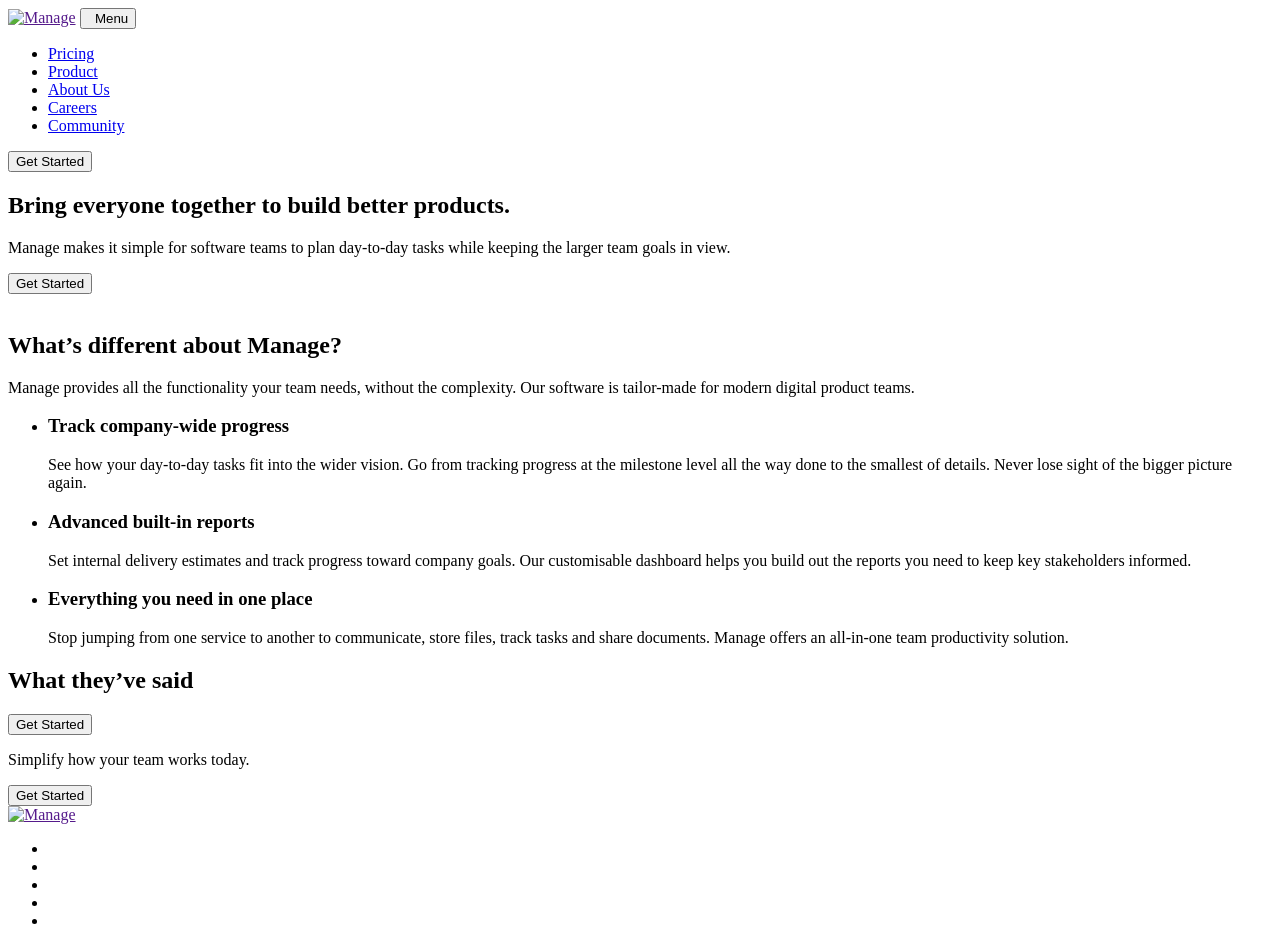
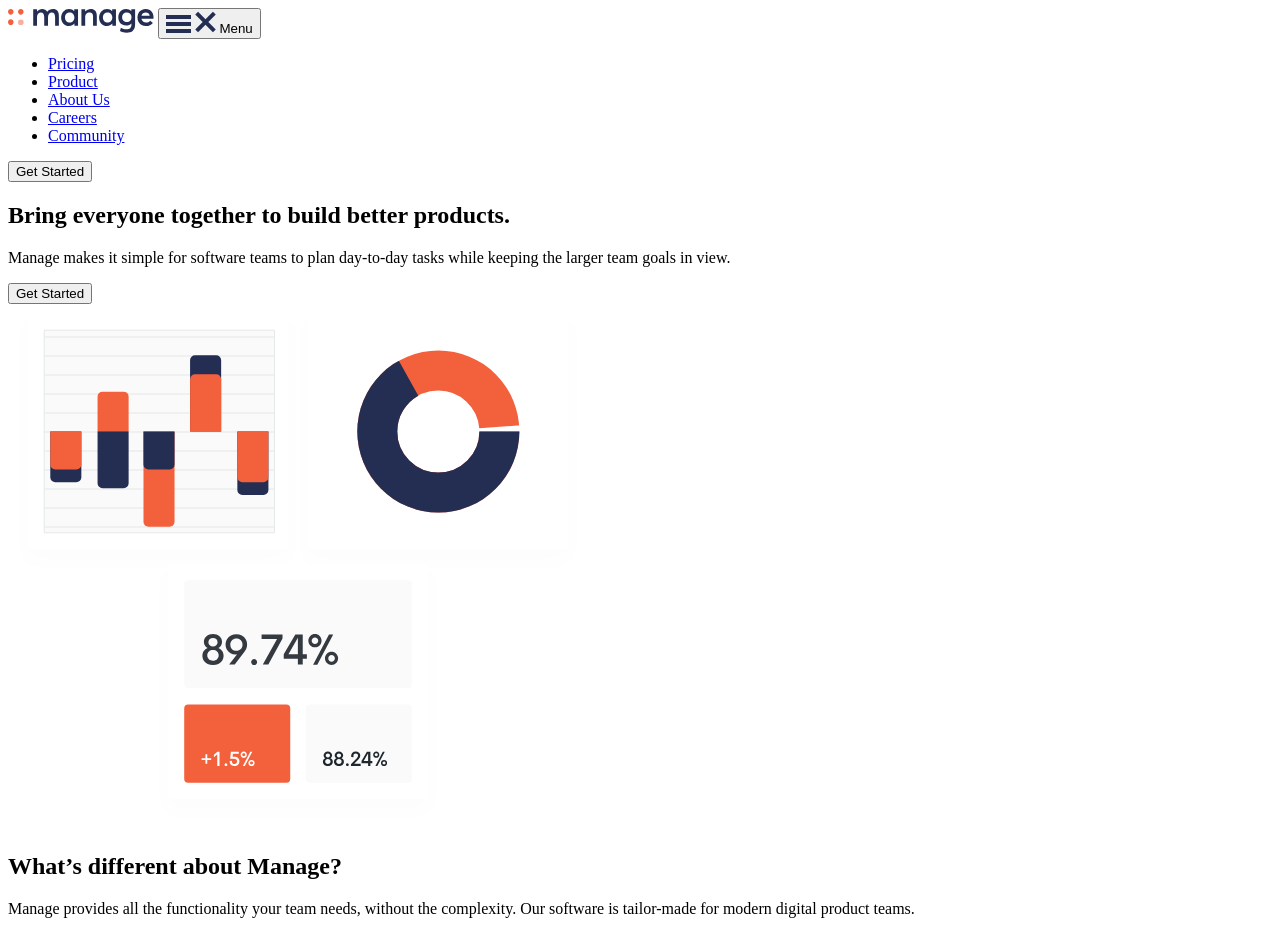
Before and after one commit to MuruganInsight/responsive, a plain HTML site: page index.html in a window 1280 px wide. Shown: the top 933 px of the page. Drawn offline with Linux system fonts and the light colour scheme; the site is published under a folder, as on GitHub Pages, so addresses that start at the root find nothing.

Commit message:
Paths corrected

```diff
--- a/index.html
+++ b/index.html
@@ -9,23 +9,23 @@
 <link rel="preconnect" href="https://fonts.gstatic.com" crossorigin>
 <link href="https://fonts.googleapis.com/css2?family=Be+Vietnam+Pro:wght@400;500;700&display=swap" rel="stylesheet">
 
-    <script type="module" crossorigin src="/assets/index.599c1f05.js"></script>
-    <link rel="stylesheet" href="/assets/index.f2ff8300.css">
+    <script type="module" crossorigin src="./assets/index.599c1f05.js"></script>
+    <link rel="stylesheet" href="./assets/index.f2ff8300.css">
   </head>
   <body>
 
      <header class="primary-header">
           <div class="container">
                <div class="nav-wrapper">
-               <a href=""><img src="/assets/logo.e5cbf81a.svg" alt="Manage" /></a>
+               <a href=""><img src="./assets/logo.e5cbf81a.svg" alt="Manage" /></a>
                <button
                     class="mobile-nav-toggle sr-only"
                     aria-controls="primary-navigation"
                     id="primary-navigation"
                     aria-expanded="false"
                     >
-                    <img class="icon-hamburger" src="/assets/icon-hamburger.0c2573b0.svg" aria-hidden="true" alt="" />
-                    <img class="icon-close" src="/assets/icon-close.4ba9bc15.svg" aria-hidden="true" alt="" />
+                    <img class="icon-hamburger" src="./assets/icon-hamburger.0c2573b0.svg" aria-hidden="true" alt="" />
+                    <img class="icon-close" src="./assets/icon-close.4ba9bc15.svg" aria-hidden="true" alt="" />
                     <span class="visually-hidden">Menu</span>
                </button>
                <nav class="primary-navigation"  id="primary-navigation">
@@ -52,7 +52,7 @@
                              <button class="button">Get Started</button>
                          </div>
                          <div>
-                              <img src="/assets/illustration-intro.ed8c77b7.svg" alt="">
+                              <img src="./assets/illustration-intro.ed8c77b7.svg" alt="">
                          </div>
                     </div>
                </div>
@@ -125,7 +125,7 @@
           <div class="container">
                <div class="even-columns">
                     <div>
-                         <a href=""><img src="/assets/logo.e5cbf81a.svg" alt="Manage" /></a>
+                         <a href=""><img src="./assets/logo.e5cbf81a.svg" alt="Manage" /></a>
                          <ul role="list" aria-label="Social Links">
                               <li><a aria-label="facebook" href=""></a></li>
                               <li><a aria-label="youtube" href=""></a></li>
```
